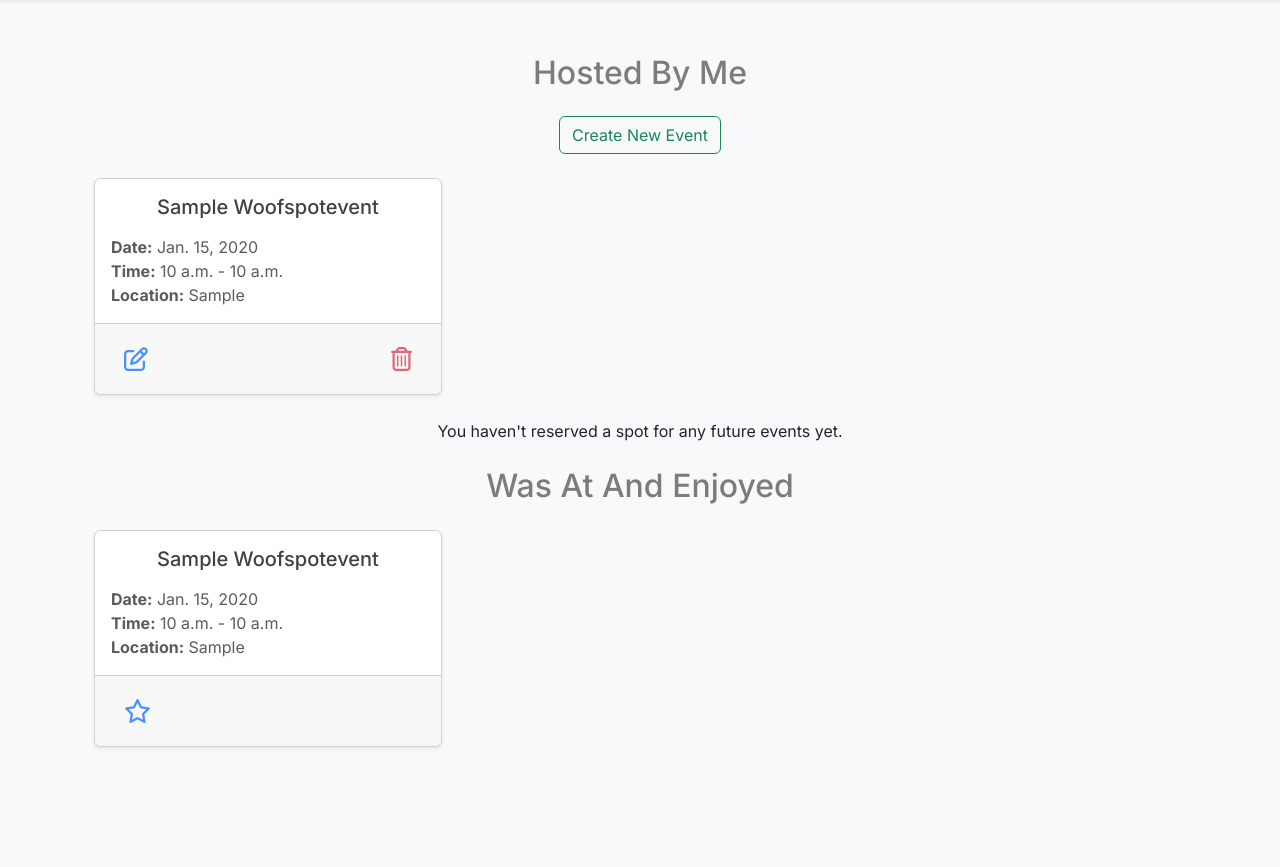
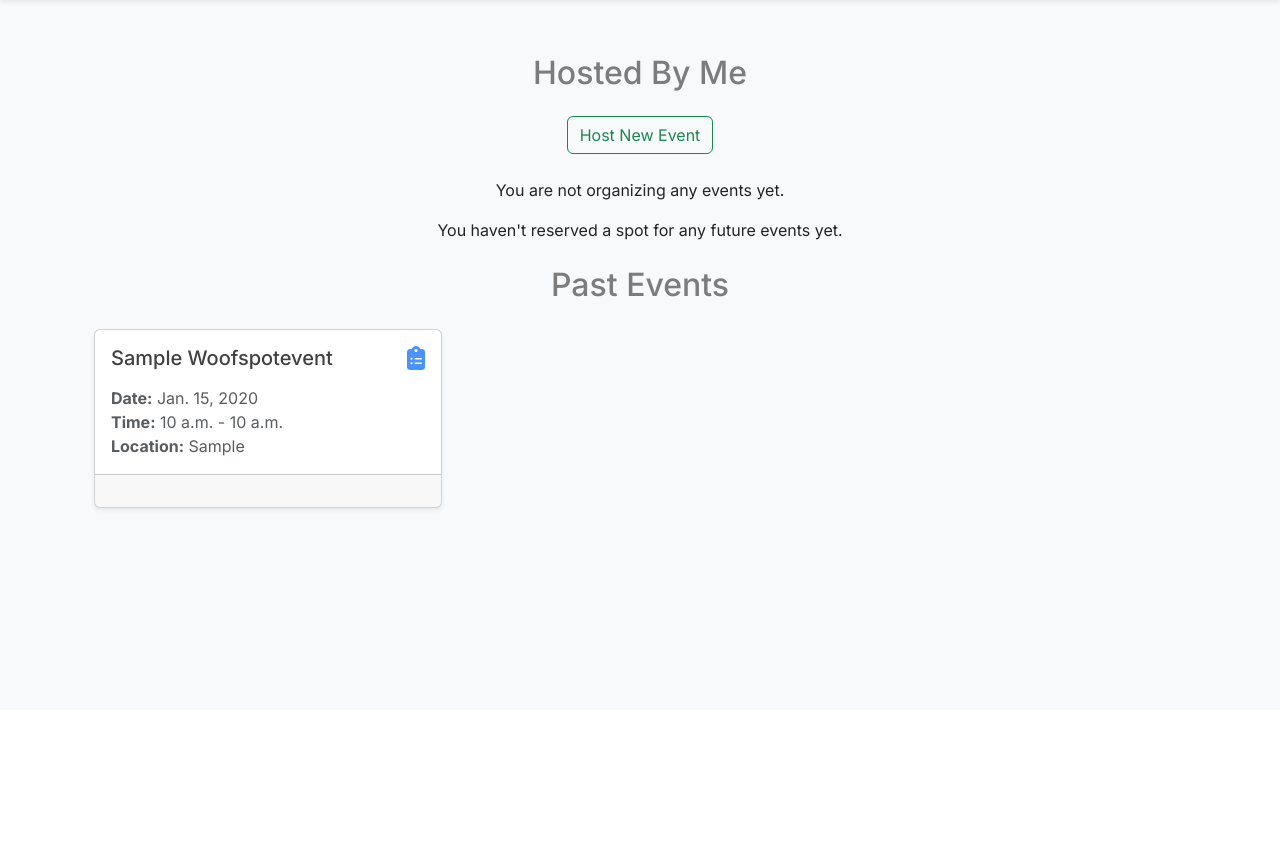
Before and after one commit to tayapro/woofspot, a Django app: page /my/event/list/ in a window 1280 px wide. Shown: the part 90-957 px from the top of the page. After the commit the page ends 601 px from the top, so only its background shows below. Run offline with Django 5.2, Linux system fonts and the light colour scheme; a user stored in the database is signed in; tables that the repository leaves empty hold one stand-in row (values such as "Sample post"); some libraries are stand-ins or nearby versions.

Commit message:
feat: Updated template to display list of past events.
- Resolved an issue where deleting events with associated ratings
  caused an error by implementing proper cascading deletion.

```diff
--- a/event_app/models.py
+++ b/event_app/models.py
@@ -64,7 +64,7 @@ RATING_CHOICES = [(i, f"{i} Star{'s' if i > 1 else ''}") for i in range(1, 6)]
 
 class Rating(models.Model):
     user = models.ForeignKey(User, on_delete=models.CASCADE, related_name='user_ratings')
-    event = models.ForeignKey(WoofspotEvent, on_delete=models.CASCADE, related_name='event_ratings')
+    event = models.ForeignKey(WoofspotEvent, on_delete=models.CASCADE, null=True, related_name='event_ratings')
     rating = models.PositiveSmallIntegerField(choices=RATING_CHOICES)
     review_text = models.TextField(default="", blank=True)
     created_at = models.DateTimeField(auto_now_add=True)
--- a/event_app/templates/event_app/my_event_list.html
+++ b/event_app/templates/event_app/my_event_list.html
@@ -2,19 +2,32 @@
 
 {% block content %}
 <div class="container my-5 pb-5">
-    <!-- Organizing Events Section -->
+    <!-- Future Organizing Events Section -->
     <div class="text-center my-4">
         <h2 class="bold-header-font text-black text-opacity-50">Hosted By Me</h2>
     </div>
 
-    <!-- Create New Event Button -->
     <div class="mb-4 text-center">
-        <a href="{% url 'event_create' %}" class="btn btn-outline-success">Create New Event</a>
+        <a href="{% url 'event_create' %}" class="btn btn-outline-success">Host New Event</a>
     </div>
 
-    {% if organizing_events %}
+    {% if future_organizing_events %}
     <div class="row row-cols-1 row-cols-md-2 row-cols-lg-3 g-4">
-        {% for event in organizing_events %}
+        {% for event in future_organizing_events %}
+
+        <div>
+            <p>Event: {{ event.title }}</p>
+            <p>Event Host: {{ event.organizer.get_full_name|default:event.organizer.username }}</p>
+            <p>Event Attendees:</p>
+            <ul>
+                {% for attendee in event.attendees.all %}
+                <li>{{ attendee.get_full_name|default:attendee.username }}</li>
+                {% empty %}
+                <li>No attendees yet.</li>
+                {% endfor %}
+            </ul>
+        </div>
+
         <div class="col mb-4">
             <div class="card h-100 shadow-sm">
                 <div class="card-body d-flex flex-column">
@@ -54,7 +67,7 @@
     </div>
     {% endif %}
 
-    <!-- Attending Events Section -->
+    <!-- Future Attending Events Section -->
     {% if future_attending_events %}
     <div class="text-center my-4">
         <h2 class="bold-header-font text-black text-opacity-50">Planning To Attend</h2>
@@ -99,23 +112,32 @@
     </div>
     {% endif %}
 
-    {% if past_attending_events %}
+    <!-- Past Events Section -->
+
+    {% if past_events %}
     <div class="text-center my-4">
-        <h2 class="bold-header-font text-black text-opacity-50">Was At And Enjoyed</h2>
+        <h2 class="bold-header-font text-black text-opacity-50">Past Events</h2>
     </div>
 
     <div class="row row-cols-1 row-cols-md-2 row-cols-lg-3 g-4">
-        {% for event in past_attending_events %}
+        {% for event in past_events %}
         <div class="col mb-4">
             <div class="card h-100 shadow-sm">
                 <div class="card-body">
-                    <div class="d-flex flex-row justify-content-center align-items-end gap-2 mb-3">
+                    <div class="d-flex justify-content-between mb-3">
                         <h5 class="card-title m-0">
                             <a href="{% url 'event_view' event.slug %}"
                                 class="text-decoration-none text-black text-opacity-75 text-capitalize">
                                 {{ event.title }}
                             </a>
                         </h5>
+                        <div>
+                            {% if user == event.organizer %}
+                            <i class="fa-solid fa-clipboard-list fa-xl text-primary text-opacity-75"></i>
+                            {% else %}
+                            <i class="fa-solid fa-ticket fa-xl text-primary text-opacity-75"></i>
+                            {% endif %}
+                        </div>
                     </div>
                     <div>
                         <p class="card-text text-muted my-0"><strong>Date:</strong> {{ event.event_date }}</p>
@@ -124,10 +146,13 @@
                         <p class="card-text text-muted my-0"><strong>Location:</strong> {{ event.location }}</p>
                     </div>
                 </div>
+
                 <div class="card-footer d-flex justify-content-between p-3">
+                    {% if user != event.organizer %}
                     <a href="{% url 'rating_submit' event.slug %}" class="btn btn-link">
                         <i class="fa-regular fa-star fa-xl text-primary text-opacity-75"></i>
                     </a>
+                    {% endif %}
                 </div>
             </div>
         </div>
@@ -135,7 +160,7 @@
     </div>
     {% else %}
     <div>
-        <p class="text-center">You haven't reserved a spot for any events yet.</p>
+        <p class="text-center">You haven't hosted any events or reserved a spot for any events yet.</p>
     </div>
     {% endif %}
 </div>
--- a/event_app/views.py
+++ b/event_app/views.py
@@ -52,19 +52,27 @@ def my_event_list(request):
         return redirect(reverse('account_login'))
 
     today = now().date()
+    future_organizing_events = WoofspotEvent.objects.filter(
+                                organizer=request.user,
+                                event_date__gt=today)
     future_attending_events = WoofspotEvent.objects.filter(
                                 attendees=request.user,
                                 event_date__gt=today)
     past_attending_events = WoofspotEvent.objects.filter(
                                 attendees=request.user,
                                 event_date__lte=today)
-    organizing_events = WoofspotEvent.objects.filter(organizer=request.user)
+    past_organizing_events = WoofspotEvent.objects.filter(
+                                organizer=request.user,
+                                event_date__lte=today)
+    past_events = WoofspotEvent.objects.filter(
+            Q(organizer=request.user, event_date__lte=today) |
+            Q(attendees=request.user, event_date__lte=today))
 
     return render(request, "event_app/my_event_list.html",
                  {"user": user,
+                  "future_organizing_events": future_organizing_events,
                   "future_attending_events": future_attending_events,
-                  "past_attending_events": past_attending_events,
-                  "organizing_events": organizing_events
+                  "past_events": past_events,
                  })
 
 
@@ -79,7 +87,7 @@ def reservation_cancel(request, slug):
         event.attendees.remove(request.user)
         return redirect(reverse('my_event_list'))
 
-    return render(request, "reservation_cancel.html",
+    return render(request, "event_app/reservation_cancel.html",
     {
         "event": event,
         "user": user,
@@ -186,8 +194,12 @@ def event_delete(request, slug):
     event = get_object_or_404(WoofspotEvent, slug=slug)
     if event.organizer != request.user:
         return HttpResponseForbidden("Unauthorized access")
+
+    # Delete related ratings
+    Rating.objects.filter(event=event).delete()
+
     event.delete()
-    return redirect("events")
+    return redirect("my_event_list")
 
 
 @login_required
@@ -206,4 +218,4 @@ def rating_submit(request, slug):
 
     # Handle page (GET)
     form = ReviewForm(event=event)
-    return render(request, "rating_submit.html", {"form": form, "event": event})
+    return render(request, "event_app/rating_submit.html", {"form": form, "event": event})
--- a/woofspot_project/settings.py
+++ b/woofspot_project/settings.py
@@ -34,7 +34,7 @@ STATIC_VERSION = int(time.time())
 SECRET_KEY = os.environ.get("SECRET_KEY")
 
 # SECURITY WARNING: don't run with debug turned on in production!
-DEBUG = True
+DEBUG = False
 
 ALLOWED_HOSTS = ['8000-tayapro-woofspot-dr7arhh9daf.ws.codeinstitute-ide.net',
                  '.herokuapp.com']
```
Also changed, not shown: event_app/templates/event_app/event_edit.html (+8 -5 lines), event_app/migrations/0009_alter_rating_event.py (added).
